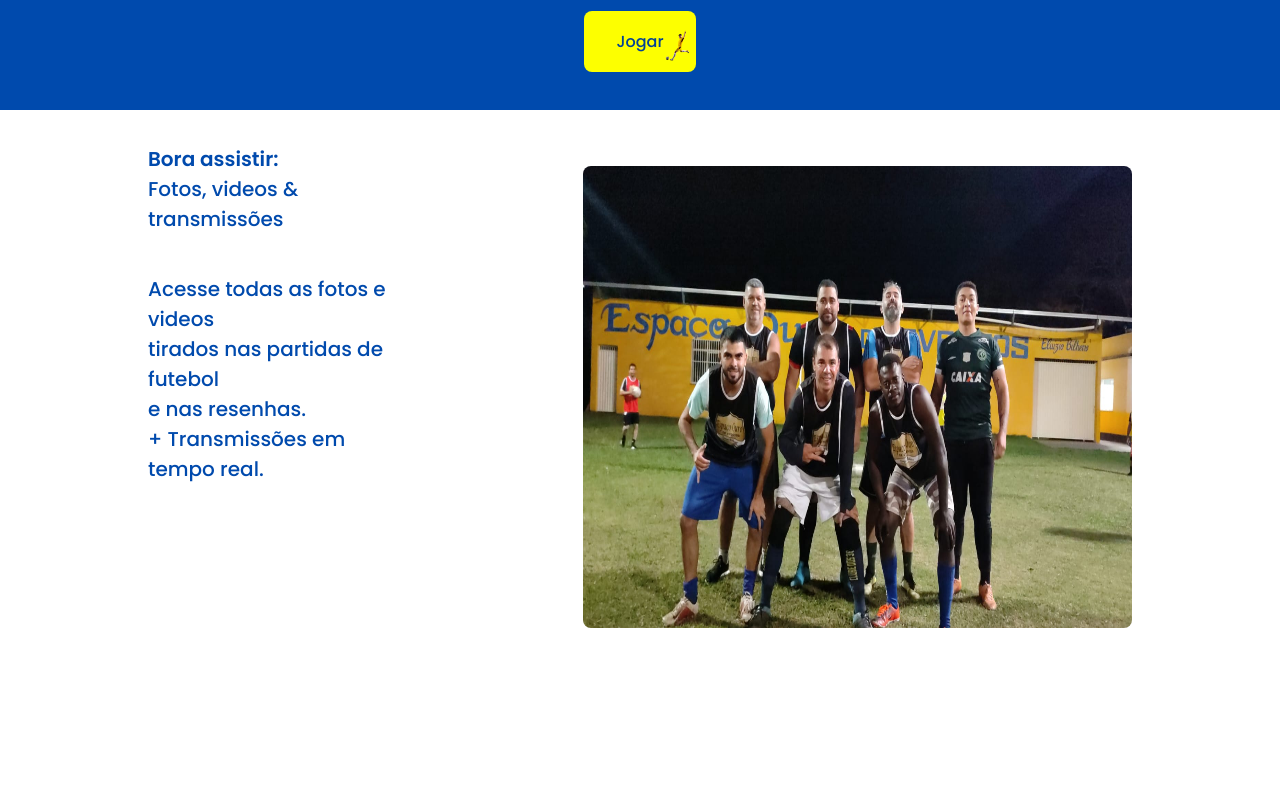
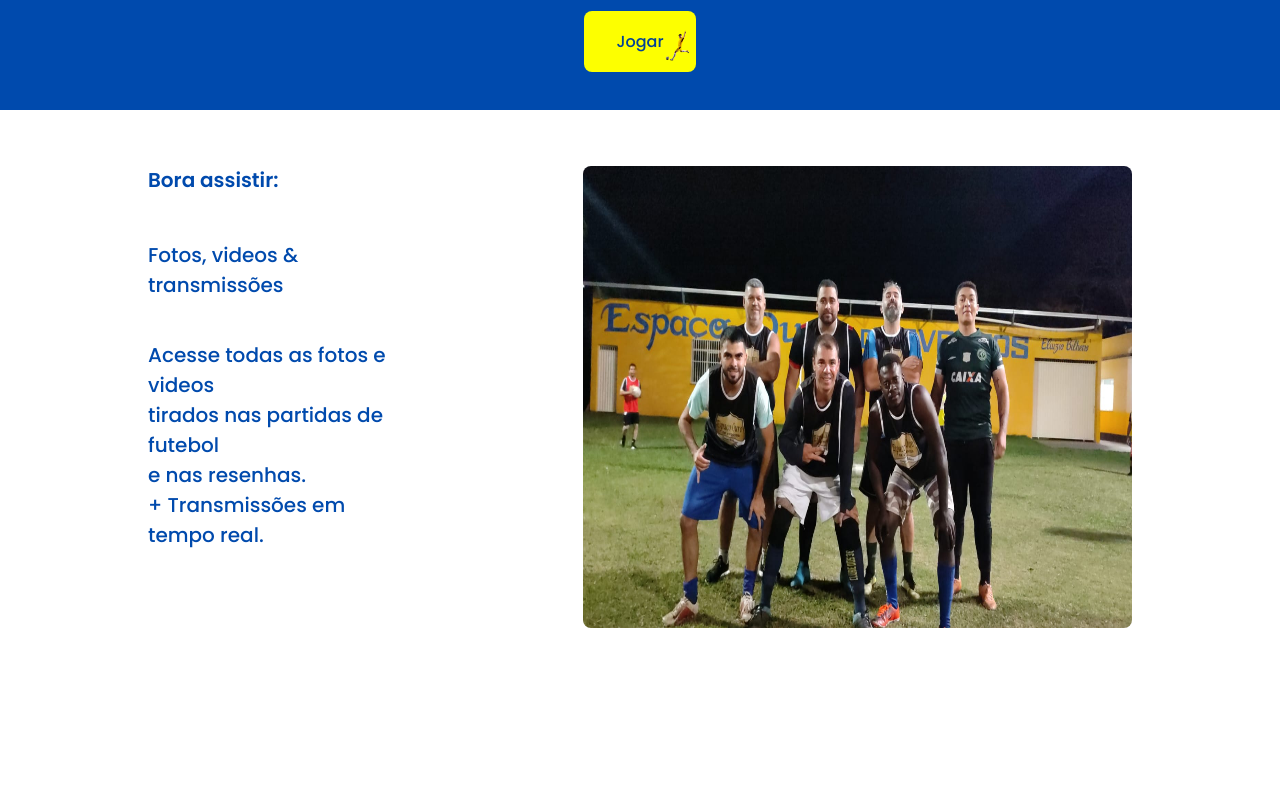
Before and after one commit to carlosrobert0/quintadeouro, a plain HTML site: page index.html in a window 1280 px wide. Shown: the part 1480-2280 px from the top of the page. Drawn offline with nearby package versions, Linux system fonts and the light colour scheme; files whose address does not match are found by name.

Commit message:
finalizado

```diff
--- a/assets/css/styles.css
+++ b/assets/css/styles.css
@@ -325,11 +325,11 @@ img{
 
 .gallery__data{
   color: var(--first-color-dark);
-  margin-top: 1.5rem;
 }
 
 .gallery__title{
   font-size: var(--medium-font-size);
+  line-height: 6;
 }
 
 .gallery__description{
```
